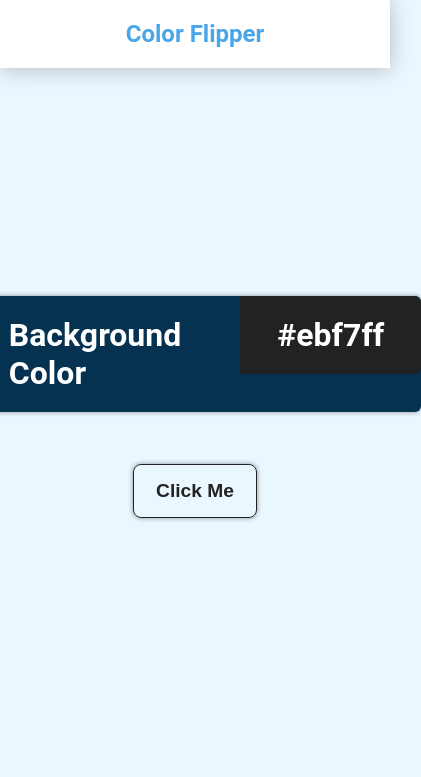
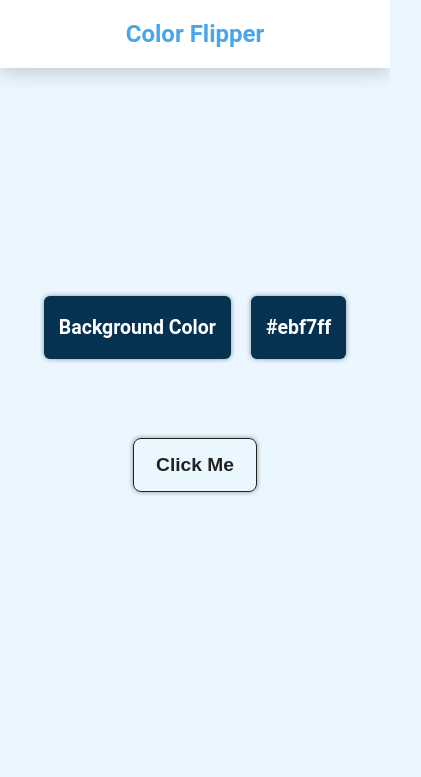
Before and after one commit to FarshadJanmohammadi/ColorRandomPicker, a plain HTML site: page index.html in a window 390 px wide. Shown: the top 777 px of the page, 421 px wide, since content can reach past the window. Drawn offline with Linux system fonts and the light colour scheme.

Commit message:
responsive

```diff
--- a/index.html
+++ b/index.html
@@ -5,7 +5,7 @@
     <meta http-equiv="X-UA-Compatible" content="IE=edge" />
     <meta name="viewport" content="width=device-width, initial-scale=1.0" />
     <link rel="stylesheet" href="./style.css" />
-    <title>Color Filipper</title>
+    <title>Color Random Picker</title>
   </head>
   <body>
     <link
--- a/script.js
+++ b/script.js
@@ -19,9 +19,9 @@ const h1DivTitle = document.createElement("h1");
 h1DivTitle.innerHTML = "Background Color	";
 divTitle.appendChild(h1DivTitle);
 
-const spanDivTitle = document.createElement("span");
-spanDivTitle.innerText = " #ebf7ff";
-h1DivTitle.appendChild(spanDivTitle);
+const spanDivTitle = document.createElement("h1");
+spanDivTitle.innerText = "#ebf7ff";
+divTitle.appendChild(spanDivTitle);
 
 const div_buttonContainer = document.createElement("div");
 div_buttonContainer.classList.add("button-container");
@@ -35,7 +35,7 @@ const sectionFooter = document.createElement("footer");
 main.appendChild(sectionFooter);
 
 const aFooter = document.createElement("a");
-aFooter.setAttribute("href", "https://github.com");
+aFooter.setAttribute("href", "https://github.com/farshadjanmohammadi");
 aFooter.setAttribute("target", "_blank");
 aFooter.innerHTML = `Made with <i class="fas fa-heart"> </i>   by Farshad Janmohammadi`;
 sectionFooter.appendChild(aFooter);
--- a/style.css
+++ b/style.css
@@ -53,27 +53,41 @@ main {
 }
 
 main div.title {
-  padding: 20px 40px;
-  background-color: var(--clr-primary-2);
   color: var(--clr-primary-1);
-  border-radius: 6px;
-  box-shadow: 0px 0px 5px 0px rgba(0, 0, 0, 0.432);
+
   position: relative;
   top: 30%;
+  display: flex;
+  justify-content: center;
+  align-items: center;
+  column-gap: 20px;
+  width: 100%;
+  height: auto;
+  padding: 10x 0px;
 }
 main div.title h1 {
-  margin-right: 200px;
+  box-shadow: 0px 0px 5px 0px rgba(0, 0, 0, 0.432);
+  background-color: var(--clr-primary-2);
+  padding: 20px 15px;
+  border-radius: 6px;
+
+  /* margin-right: 200px; */
 }
 
-main div.title h1 span {
-  position: absolute;
+main div.title h1:nth-child(2) {
+  /* position: absolute; */
+  /* display: block; */
+  /* position: fixed; */
   background-color: var(--clr-primary-5);
-  padding: 20px 36px;
-  border-top-right-radius: 6px;
-  border-bottom-right-radius: 6px;
-  right: 0;
-  top: 0;
-  width: 40%;
+  padding: 20px 15px;
+  border-radius: 6px;
+  background-color: var(--clr-primary-2);
+  /* font-size: 1.2em;
+  font-weight: 700; */
+
+  /* right: 0; */
+  /* top: 0; */
+  /* width: 200px; */
   text-align: center;
   cursor: var(--cursor-primary);
 }
@@ -122,10 +136,19 @@ footer a i {
   }
   75% {
     transform: scale(1);
-    opacity: 0.5;
+    opacity: 1;
   }
   100% {
     transform: scale(1.4);
     opacity: 1;
   }
 }
+
+@media screen and (max-width: 600px) {
+  main div.title h1:nth-child(1) {
+    font-size: 5vw;
+  }
+  main div.title h1:nth-child(2) {
+    font-size: 5vw;
+  }
+}
```
